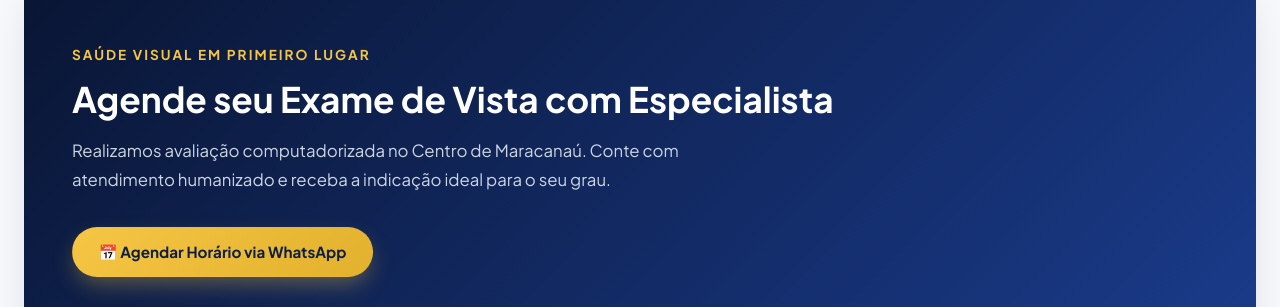
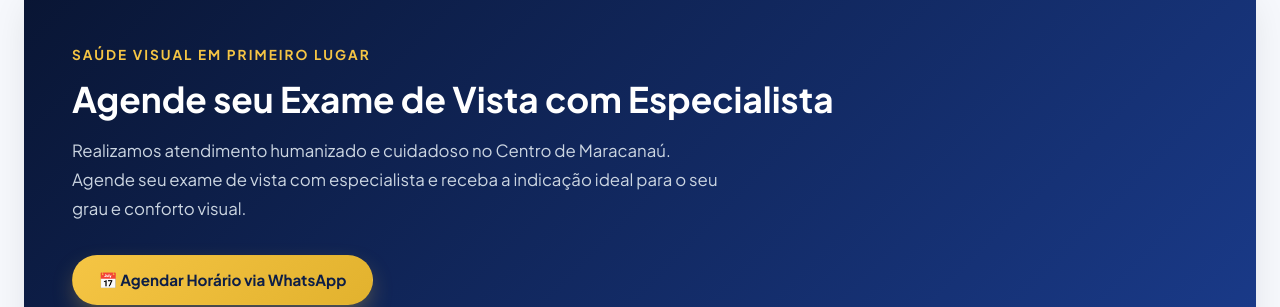
Before and after one commit to NemesioDev/OpticaConceicao, a React (Vite) app: page / in a window 1280 px wide. Shown: the part 2300-2607 px from the top of the page. Built offline with nearby package versions, Linux system fonts and the light colour scheme; no server answers; the database is empty; a web font is replaced by a local one.

Commit message:
fix(copy): remove mention of avaliacao computadorizada from home exam section

```diff
--- a/_legacy_html/index.html
+++ b/_legacy_html/index.html
@@ -185,7 +185,7 @@
             <span class="subheading-gold" style="color: var(--color-gold-light);">Saúde Visual em Primeiro Lugar</span>
             <h2>Agende seu Exame de Vista com Especialista</h2>
             <p>
-              Realizamos avaliação computadorizada completa para medir com precisão seu grau. Conte com optometristas experientes e receba a melhor indicação de lentes para sua rotina.
+              Realizamos atendimento humanizado e cuidadoso no Centro de Maracanaú. Agende seu exame de vista com especialista e receba a melhor indicação de lentes para sua rotina.
             </p>
             <div style="display: flex; gap: 1rem; flex-wrap: wrap;">
               <a href="https://wa.me/558588220984?text=Ol%C3%A1!%20Gostaria%20de%20agendar%20um%20exame%20de%20vista%20na%20%C3%93ptica%20Concei%C3%A7%C3%A3o%20em%20Maracana%C3%BA." target="_blank" rel="noopener noreferrer" class="btn btn-gold">
@@ -212,8 +212,8 @@
         <div class="features-grid">
           <div class="feature-box">
             <div class="feature-icon">🔬</div>
-            <h4>Laboratório Digital Próprio</h4>
-            <p>Montagem computadorizada das lentes com alinhamento milimétrico ao centro da sua pupila.</p>
+            <h4>Montagem de Precisão</h4>
+            <p>Montagem especializada das lentes com alinhamento preciso ao centro da sua pupila.</p>
           </div>
 
           <div class="feature-box">
--- a/src/pages/HomePage.tsx
+++ b/src/pages/HomePage.tsx
@@ -145,7 +145,7 @@ export const HomePage: React.FC<HomePageProps> = ({ navegarPara }) => {
             <span className="subheading-gold" style={{ color: 'var(--color-gold)' }}>Saúde Visual em Primeiro Lugar</span>
             <h2 style={{ color: '#FFFFFF', fontSize: '2.2rem', marginBottom: '1rem' }}>Agende seu Exame de Vista com Especialista</h2>
             <p style={{ color: '#CBD5E1', fontSize: '1.05rem', marginBottom: '2rem', maxWidth: '650px', lineHeight: 1.7 }}>
-              Realizamos avaliação computadorizada no Centro de Maracanaú. Conte com atendimento humanizado e receba a indicação ideal para o seu grau.
+              Realizamos atendimento humanizado e cuidadoso no Centro de Maracanaú. Agende seu exame de vista com especialista e receba a indicação ideal para o seu grau e conforto visual.
             </p>
             <a
               href="https://wa.me/558588220984?text=Ol%C3%A1!%20Gostaria%20de%20agendar%20um%20exame%20de%20vista%20na%20%C3%93ptica%20Concei%C3%A7%C3%A3o%20em%20Maracana%C3%BA."
```
